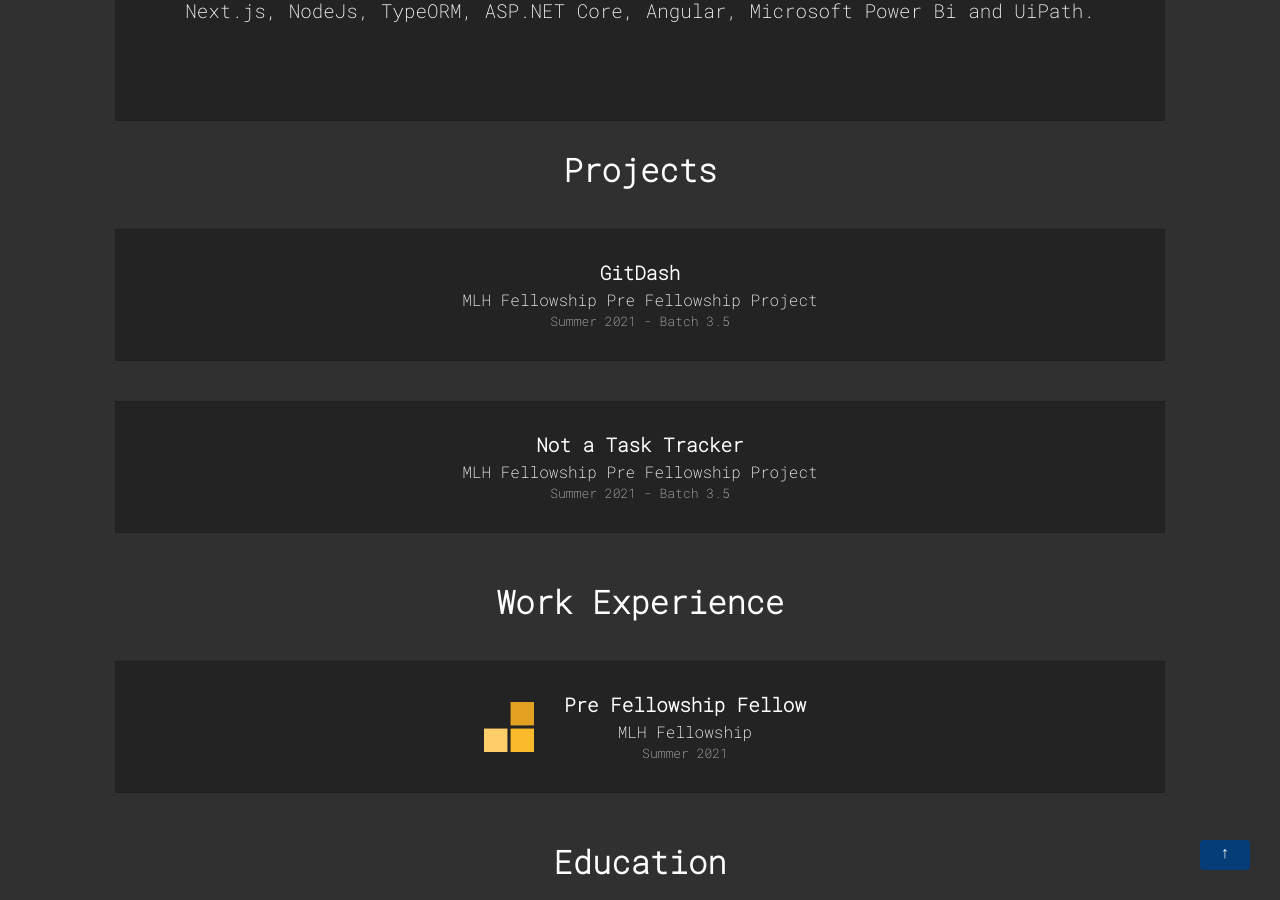
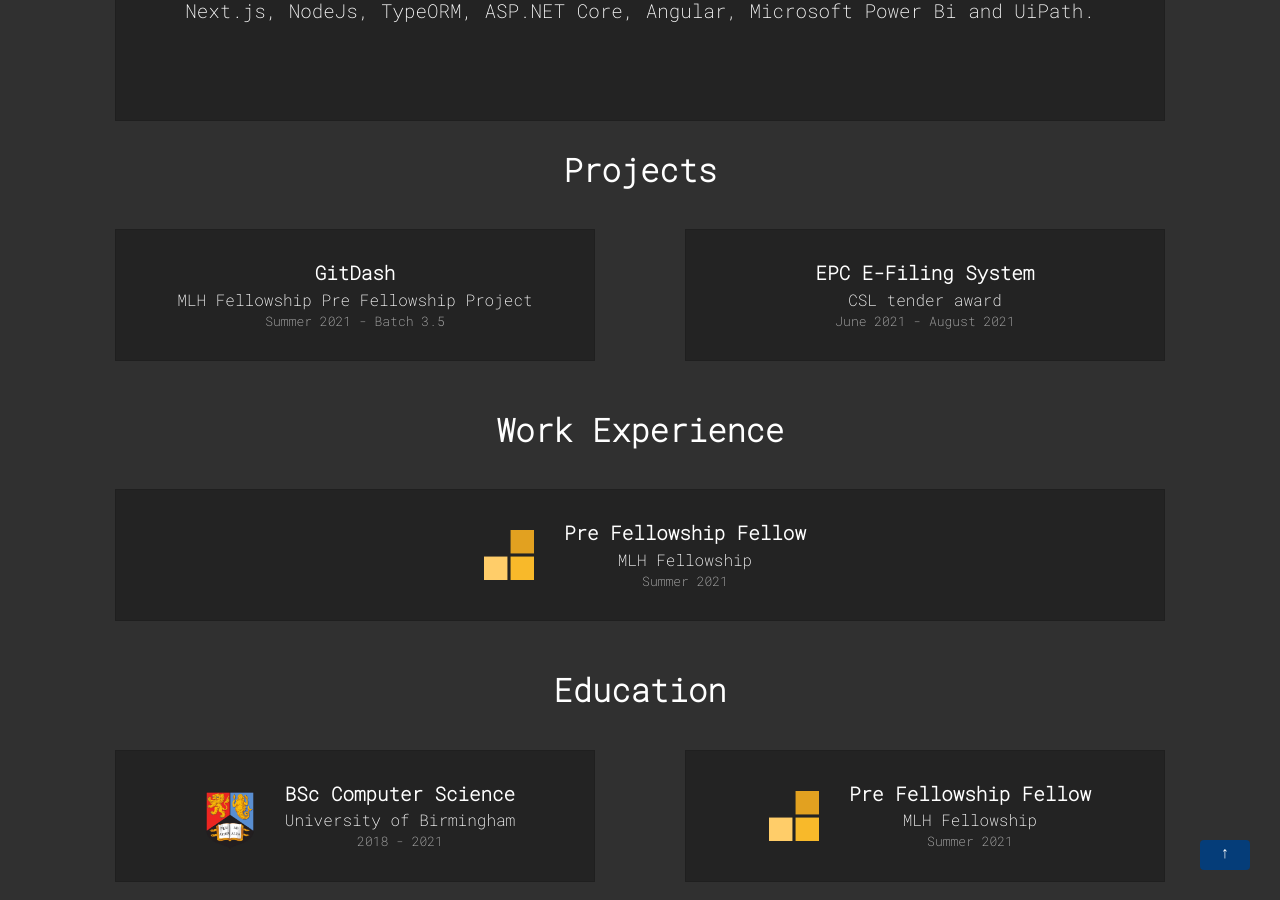
Before and after one commit to Green-Ranger11/Alesana-Eteuati-Jr, a Jekyll site: the page built from index.html, in a window 1280 px wide and 900 px high, scrolled down 1050 px. Built offline with Jekyll 4.4.1, drawn with Linux system fonts in a browser that asks for light colours; nearby versions of some CDN libraries; part of the change alters nothing that is shown.

Commit message:
Add EPC and make them cards

```diff
--- a/_data/projects.yml
+++ b/_data/projects.yml
@@ -16,18 +16,15 @@
     irrespective of what the repository may be. Presenting to you, GitDash..
 
 # Second Dummy project
-- title: Not a Task Tracker
-  event: MLH Fellowship Pre Fellowship Project
-  date: Summer 2021  - Batch 3.5
-
-  # Optional links
-  github: https://github.com/
-  external_link:
-  video_demo: https://github.com/
+- title: EPC E-Filing System
+  event: CSL tender award
+  date: June 2021 - August 2021
 
   id: 2
   summary: >- # This means to ignore newlines until the next attribute
-    Some new random Lorem ipsum dolor sit amet, consectetur adipiscing elit, sed do eiusmod tempor incididunt ut labore et dolore magna aliqua.
-    Ut enim ad minim veniam, quis nostrud exercitation ullamco laboris nisi ut aliquip ex ea commodo consequat.
-    Duis aute irure dolor in reprehenderit in voluptate velit esse cillum dolore eu fugiat nulla pariatur.
-    Excepteur sint occaecat cupidatat non proident, sunt in culpa qui officia deserunt mollit anim id est laborum.
+    Build and deployed a e-filing document management system for Electric Power Corporation of Samoa.
+    This application helped automate, store and backup critical in-house documents for EPC. Prior,
+    documents were paper-based but now using their filing index we digitalized this process to save
+    time, paper and costs. This was a web application built on Angular and .Net Core. In addition,
+    the application also had strict controls on what users could do particularly who can upload,
+    view, download and archive files as well as searching.
--- a/_includes/projects.html
+++ b/_includes/projects.html
@@ -1,7 +1,8 @@
 <h2 id="projects">Projects</h2>
 <div class="container">
+  <div class="row">
     {% for item in site.data.projects %}
-  <div class="row">
+
     <div class="col">
         <a
           data-toggle="modal"
@@ -16,7 +17,6 @@
             </div>
           </div>
         </a>
-    </div>
     </div>
     <div
       class="modal fade"
@@ -93,3 +93,4 @@
     </div>
     {% endfor %}
   </div>
+</div>
```
Lines whose indentation alone changed are shown as unchanged.
